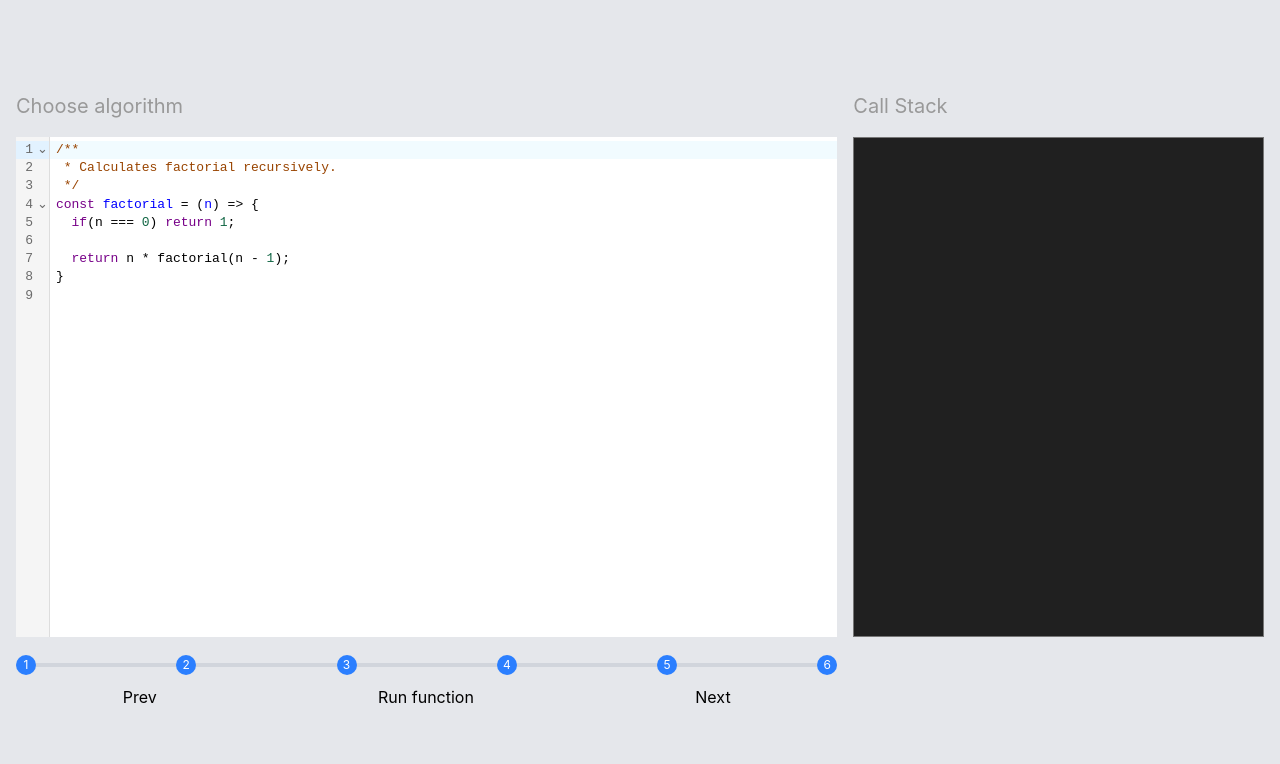
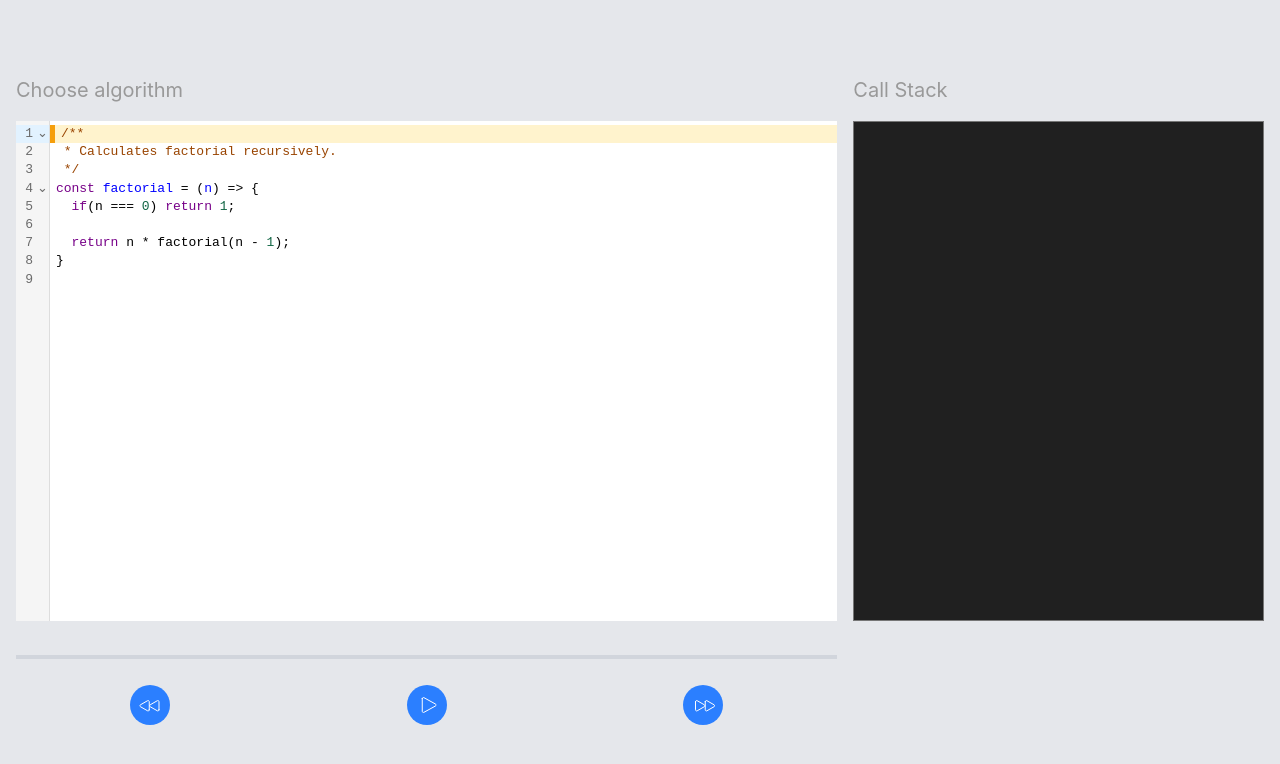
Before and after one commit to edgarhurtado27/traceflow, a React (Vite) app: page / in a window 1280 px wide. Shown: the top 764 px of the page. Built offline with nearby package versions, Linux system fonts and the light colour scheme.

Commit message:
feature: Dinamic timeline and support added for 'next' button

```diff
--- a/src/App.css
+++ b/src/App.css
@@ -41,3 +41,7 @@ textarea {
   color: #999;
   font-size: 20px;
 }
+
+.executed-line {
+  background: rgba(0, 255, 0, 0.08);
+}
--- a/src/App.jsx
+++ b/src/App.jsx
@@ -1,10 +1,10 @@
 import "./App.css";
 import { useState, useRef } from "react";
-import CodeMirror from "@uiw/react-codemirror";
-import { javascript } from "@codemirror/lang-javascript";
+import { EditorView } from "@codemirror/view";
 
+import Editor from "./components/Editor/Editor";
+import Card from "./components/Card/Card";
 import Stack from "./components/Stack/Stack";
-import Card from "./components/Card/Card";
 import TimeLine from "./components/TimeLine/TimeLine"
 
 import { factorialAlgorithm } from "./algorithms/recursion/factorial";
@@ -12,57 +12,123 @@ import { ExecutionEngine } from "./engine/ExecutionEngine";
 
 export default function App() {
   const [items, setItems] = useState([]);
+  const [snapShot, setSnapshot] = useState();
+  const editorViewRef = useRef(null);
 
   const executionEngine = new ExecutionEngine();
+  const executeFunction = async () => {
+    setItems([]);
 
-  const nextStep = () => {
-    console.log("Next step function");
+    const input = 3;
+    const snapshots = await executionEngine.execute(factorialAlgorithm, input);
+    setItems(snapshots);
+    setSnapshot(snapshots[0]);
   };
 
-  const start = async () => {
-    setItems([]); // limpiar stack
+  const nextSnapshot = () => {
+    const newSnapshotIndex = snapShot.seq + 1;
+    const newSnapshot = items[newSnapshotIndex];
+    setSnapshot(newSnapshot);
 
-    const input = 3;
-    const steps = await executionEngine.execute(factorialAlgorithm, input);
+    const line = editorViewRef.current.state.doc.line(newSnapshot.line);
+    editorViewRef.current.dispatch({
+      selection: {
+        anchor: line.from
+      },
+      scrollIntoView: true
+    });
+  }
 
-    console.log("Steps : ", steps);
-  };
+  const prevSnapshot = () => setSnapshot(currentStep -1);
 
+
+  const itemsToRender = items.length > 0 ? items.slice(0, snapShot.seq + 1) : [];
+  if(snapShot != null)
+  {
+
+    console.log("newS ", snapShot.seq);
+  }
+  const nextButtonDisabled = snapShot == null || snapShot.seq >= items.length -1
+    console.log("disables ", nextButtonDisabled);
 
   return (
     <div className="min-h-screen min-w-full p-4 flex justify-center items-center bg-gray-200">
     <div className="flex flex-col md:flex-row w-full max-w-7xl gap-4">
       <div className="md:basis-2/3 flex flex-col gap-4">
       <div className="title">Choose algorithm</div>
-        <CodeMirror
-          value={factorialAlgorithm.code}
-          height="500px"
-          editable={false}
-          extensions={[javascript({ jsx: true })]}
-          onChange={(value) => setValue(value)}
-        />
+
+      <Editor editorViewRef={editorViewRef} code={factorialAlgorithm.code}/>
+
         <div className="grid grid-flow-col grid-rows-2 gap-2">
-          <TimeLine className="col-span-3"/>
+          <TimeLine snapshots={items} snapShot={snapShot} className="col-span-3"/>
 
           <div className="flex items-center justify-center col-span-1">
-            <button onClick={start}>Prev</button>
+
+
+<button
+  onClick={prevSnapshot}
+  className="h-10 w-10 bg-blue-500 hover:bg-blue-700 rounded-full flex items-center justify-center text-white"
+>
+
+
+<svg xmlns="http://www.w3.org/2000/svg" fill="none" viewBox="0 0 24 24" stroke="currentColor" className="size-6">
+  <path strokeLinecap="round" strokeLinejoin="round" d="M21 16.811c0 .864-.933 1.406-1.683.977l-7.108-4.061a1.125 1.125 0 0 1 0-1.954l7.108-4.061A1.125 1.125 0 0 1 21 8.689v8.122ZM11.25 16.811c0 .864-.933 1.406-1.683.977l-7.108-4.061a1.125 1.125 0 0 1 0-1.954l7.108-4.061a1.125 1.125 0 0 1 1.683.977v8.122Z" />
+</svg>
+
+</button>
+
+
           </div>
           <div className="flex items-center justify-center col-span-1">
-            <button onClick={start}>Run function</button>
+
+<button
+  onClick={executeFunction}
+  className="h-10 w-10 bg-blue-500 hover:bg-blue-700 rounded-full flex items-center justify-center text-white"
+>
+  <svg
+    xmlns="http://www.w3.org/2000/svg"
+    fill="none"
+    viewBox="0 0 20 24"
+    stroke="currentColor"
+    className="h-6 w-6"
+  >
+    <path
+      strokeLinecap="round"
+      strokeLinejoin="round"
+      d="M5.25 5.653c0-.856.917-1.398 1.667-.986l11.54 6.347a1.125 1.125 0 0 1 0 1.972l-11.54 6.347a1.125 1.125 0 0 1-1.667-.986V5.653Z"
+    />
+  </svg>
+</button>
+
+
           </div>
           <div className="flex items-center justify-center col-span-1">
-            <button onClick={start}>Next</button>
-          </div>
+
+
+<button
+  disabled={nextButtonDisabled}
+  onClick={nextSnapshot}
+  className="h-10 w-10 bg-blue-500 hover:bg-blue-700 rounded-full flex items-center justify-center text-white"
+>
+
+
+<svg xmlns="http://www.w3.org/2000/svg" fill="none" viewBox="0 0 21 24" stroke="currentColor" className="size-6">
+  <path strokeLinecap="round" strokeLinejoin="round" d="M3 8.689c0-.864.933-1.406 1.683-.977l7.108 4.061a1.125 1.125 0 0 1 0 1.954l-7.108 4.061A1.125 1.125 0 0 1 3 16.811V8.69ZM12.75 8.689c0-.864.933-1.406 1.683-.977l7.108 4.061a1.125 1.125 0 0 1 0 1.954l-7.108 4.061a1.125 1.125 0 0 1-1.683-.977V8.69Z" />
+</svg>
+
+</button>
+
+
+        </div>
         </div>
       </div>
       <div className="md:basis-1/3 flex flex-col gap-4">
         <div className="title">Call Stack</div>
         <Stack
-          items={items}
-          // currentCard={currentCard}
+          items={itemsToRender.reverse()}
           stackHeight={500}
           gap={10}
-          renderCardItem={(item, currentCard) => <Card item={item} currentCard={currentCard}/>}
+          renderCardItem={(item) => <Card item={item} />}
         />
       </div>
     </div>
--- a/src/algorithms/recursion/factorial.ts
+++ b/src/algorithms/recursion/factorial.ts
@@ -10,14 +10,14 @@ const factorial = (n) => {
 
 
 async function execute(ctx, input) {
-  console.log("Calling execute of factorial");
   /*
    * Function definition, it will emit the events for further proccess
    * */
   async function factorial(n) {
     ctx.emit({
+      id: crypto.randomUUID(),
       type: "call",
-      line: 2,
+      line: 4,
       fn: "factorial",
       fnLabel: `factorial(${n})`,
       args: [n]
@@ -25,9 +25,10 @@ async function execute(ctx, input) {
 
     if(n === 0) {
       ctx.emit({
+        id: crypto.randomUUID(),
         type: "base_case",
         fnLabel: `factorial(0)`,
-        line: 3,
+        line: 5,
         returnValue: 1
       });
       return 1;
@@ -37,8 +38,9 @@ async function execute(ctx, input) {
     const finalValue = result * n;
 
     ctx.emit({
+      id: crypto.randomUUID(),
       type: "return",
-      line: 5,
+      line: 7,
       fn: "factorial",
       fnLabel: `factorial(${n})`,
       args: [n],
--- a/src/components/Card/Card.jsx
+++ b/src/components/Card/Card.jsx
@@ -1,9 +1,9 @@
 import "./Card.css";
 
-export default function Card({ item, currentCard }) {
-  return (<div className={`card ${item.id == currentCard ? 'current' : ''}`}>
-    <div>{item.isBC ? "Base case: " : "Call: "}{item.expression}</div>
-    <div>Status: {item.status}</div>
+export default function Card({ item }) {
+  return (<div className={`card ${item.fn == '1234 '? 'current' : ''}`}>
+    <div>{item.fnLabel}</div>
+    <div>Status: {item.type}</div>
     <div>{!!item.returnValue ? "Returns: " + item.returnValue : ""}</div>
   </div>);
 }
--- /dev/null
+++ b/src/components/Editor/Editor.jsx
@@ -0,0 +1,26 @@
+import CodeMirror from "@uiw/react-codemirror";
+import { EditorView } from "@codemirror/view";
+import { javascript } from "@codemirror/lang-javascript";
+
+export default function Editor({editorViewRef, code}) {
+
+  const executionTheme = EditorView.theme({
+    ".cm-activeLine": {
+      backgroundColor: "#fff3cd",
+      borderLeft: "5px solid #f59e0b"
+    }
+  });
+
+  return (
+        <CodeMirror
+          height="500px"
+          editable={false}
+          extensions={[javascript({ jsx: true }), executionTheme]}
+          value={code}
+          onCreateEditor={(view) => {
+            editorViewRef.current = view;
+          }}
+    />
+      );
+
+}
--- a/src/components/Stack/Stack.jsx
+++ b/src/components/Stack/Stack.jsx
@@ -5,7 +5,6 @@ import "./Stack.css";
 
 export default function Stack({
   items,
-  currentCard,
   renderCardItem,
   stackHeight = 500,
   gap = 10,
@@ -40,7 +39,7 @@ export default function Stack({
     <div className="stack">
       {items.map((item, index) => (
         <div
-          key={item.id}
+          key={index}
           ref={(el) => {
             if (el) {
               refs.current.set(item.id, el);
@@ -53,7 +52,7 @@ export default function Stack({
             height: `${cardHeight}px`,
           }}
         >
-          {renderCardItem(item, currentCard)}
+          {renderCardItem(item)}
         </div>
       ))}
     </div>
--- a/src/components/TimeLine/TimeLine.jsx
+++ b/src/components/TimeLine/TimeLine.jsx
@@ -1,5 +1,4 @@
-export default function Timeline({className}) {
-  const steps = [1, 2, 3, 4,5,6]
+export default function Timeline({className, snapshots= []}) {
 
   return (
       <div className={`${className} relative flex items-center justify-between text-xs`}>
@@ -7,12 +6,12 @@ export default function Timeline({className}) {
         {/* line */}
         <div className="absolute left-0 top-1/2 h-1 w-full -translate-y-1/2 bg-gray-300" />
 
-        {steps.map((step) => (
+        {snapshots.length > 0 && snapshots.map((snapshot) => (
           <div
-            key={step}
+            key={snapshot.seq}
             className="relative z-10 flex h-5 w-5 items-center justify-center rounded-full bg-blue-500 text-white"
           >
-            {step}
+            {snapshot.seq + 1}
           </div>
         ))}
       </div>
--- a/src/engine/ExecutionEngine.ts
+++ b/src/engine/ExecutionEngine.ts
@@ -1,6 +1,8 @@
+import { events } from "animejs";
+
 export class ExecutionEngine {
 
-  private steps = [];
+  private events = [];
 
   async execute(algorithm, input) {
 
@@ -10,18 +12,21 @@ export class ExecutionEngine {
 
     await algorithm.execute(ctx, input);
 
-    return this.steps;
+    return this.events;
   }
 
   emit(event) {
-    const { type, line, fn, fnLabel, returnValue } = event;
+    const { id, type, line, fn, fnLabel, returnValue } = event;
+    const seq = this.events.length;
 
     // create snapshot
     const snapshot = {
-      type, line, fn, fnLabel, returnValue
+      seq,
+      id, type, line, fn, fnLabel, returnValue
     }
+    console.log("new Snapshot : ", snapshot )
 
     // push snapshot
-    this.steps = [snapshot, ...this.steps];
+    this.events = [...this.events, snapshot];
   }
 }
```
